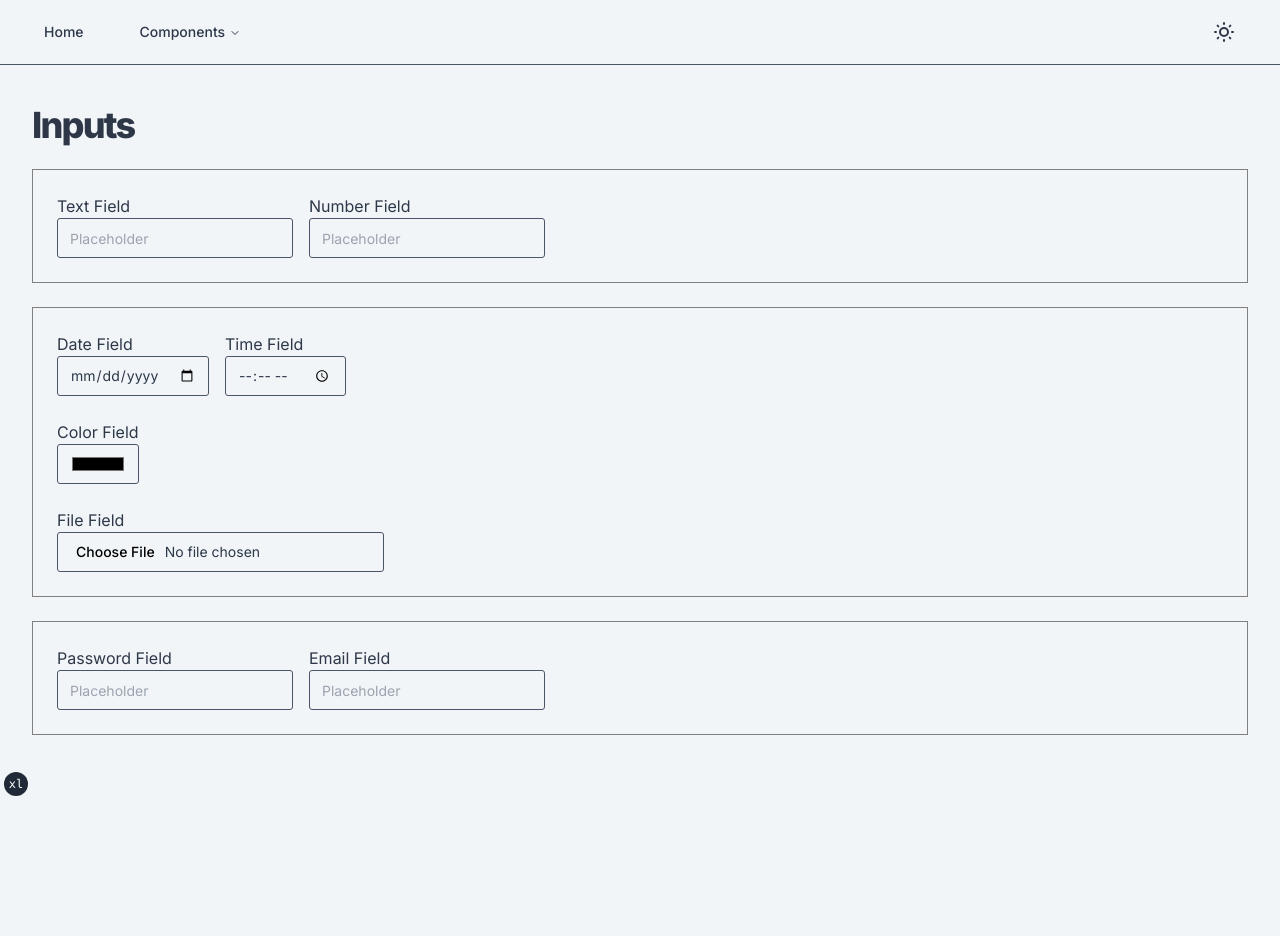
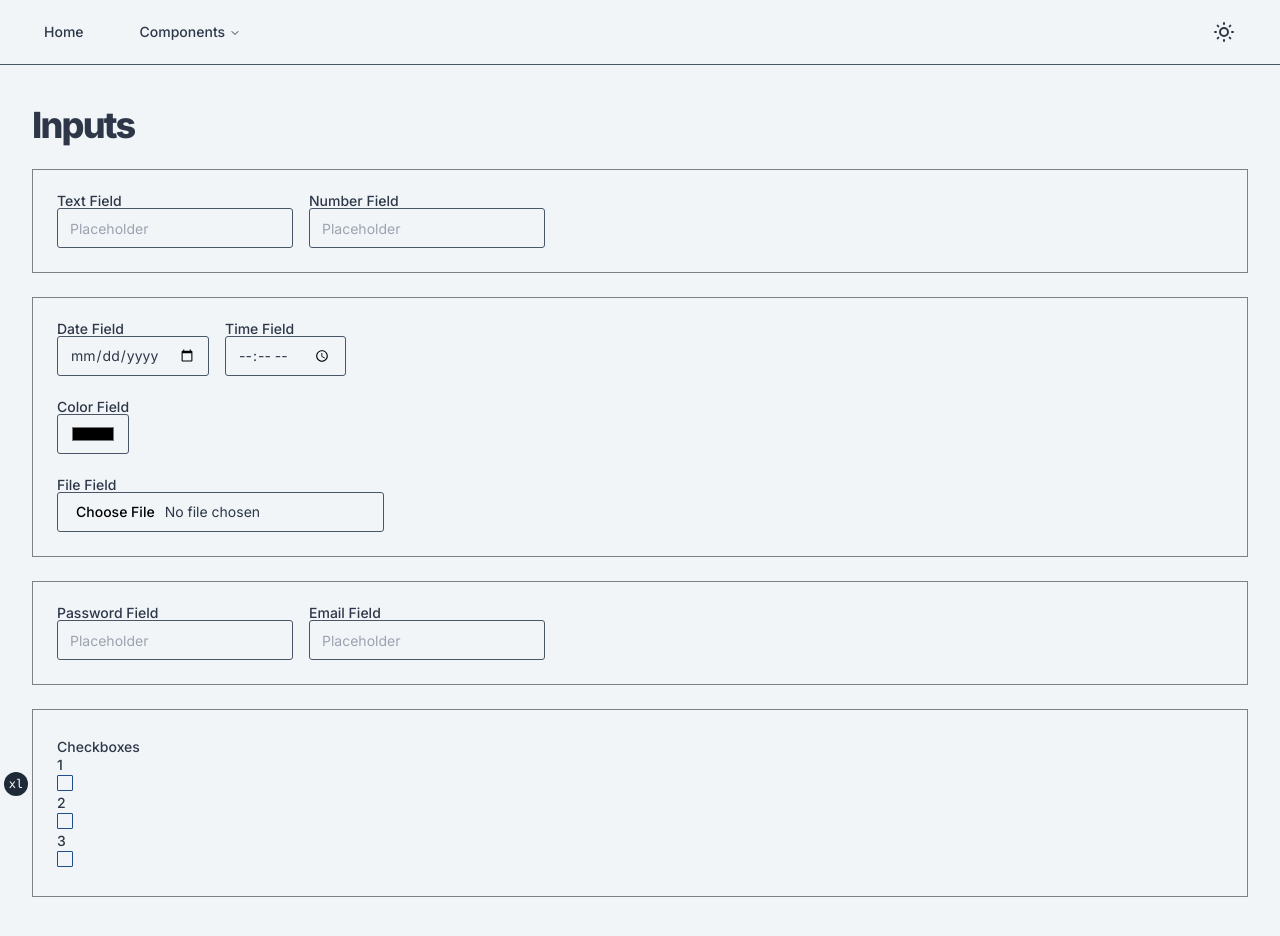
Before and after one commit to rpalermodrums/ryan-uilib, a Next.js app: page /inputs in a window 1280 px wide. Before the commit the page ends 800 px from the top, so only its background shows below. Built offline with nearby package versions, Linux system fonts and the light colour scheme.

Commit message:
add checkbox inputs

```diff
--- a/app/alerts/page.tsx
+++ b/app/alerts/page.tsx
@@ -5,7 +5,7 @@ export default function IndexPage() {
     <section className="container grid items-center gap-6 pb-8 pt-6 md:py-10">
       <div className="flex max-w-[980px] flex-col items-start gap-2">
         <h1 className="text-3xl font-extrabold leading-tight tracking-tighter md:text-4xl">
-          Buttons
+          Alerts
         </h1>
       </div>
       <div className="flex gap-4">
--- a/app/cards/page.tsx
+++ b/app/cards/page.tsx
@@ -1,4 +1,4 @@
-import { Card } from '@components/ui/card';
+import { Card, CardContent, CardDescription, CardFooter, CardHeader, CardTitle } from "@/components/ui/card"
 
 
 export default function IndexPage() {
@@ -7,16 +7,16 @@ export default function IndexPage() {
       <div className="flex max-w-[980px] flex-col items-start gap-2">
         <h1 className="text-3xl font-extrabold leading-tight tracking-tighter md:text-4xl">
           Cards
-        </h1>
+        </h1>``
       </div>
       <div className="flex gap-4">
         <Card>
-          <Card.Header>
-            <Card.Title>Card Title</Card.Title>
-            <Card.Description>Card Description</Card.Description>
-          </Card.Header>
-          <Card.Content>Card Content</Card.Content>
-          <Card.Footer>Card Footer</Card.Footer>
+          <CardHeader>
+            <CardTitle>Card Title</CardTitle>
+            <CardDescription>Card Description</CardDescription>
+          </CardHeader>
+          <CardContent>Card Content</CardContent>
+          <CardFooter>Card Footer</CardFooter>
         </Card>
       </div>
     </section>
--- a/app/inputs/page.tsx
+++ b/app/inputs/page.tsx
@@ -1,4 +1,6 @@
 import { Input } from "@/components/ui/input"
+import { Checkbox } from "@/components/ui/checkbox"
+import { Label } from "@/components/ui/label"
 
 export default function IndexPage() {
   return (
@@ -28,6 +30,14 @@ export default function IndexPage() {
         <Input label="Password Field" type="password" placeholder="Placeholder" />
         <Input label="Email Field" type="email" placeholder="Placeholder" />
       </div>
+      <div style={{ border: "1px solid grey", padding: 24 }}>
+        <Label>Checkboxes</Label>
+        <div>
+          <Checkbox label="1" />
+          <Checkbox label="2" />
+          <Checkbox label="3" />
+        </div>
+      </div>
     </section>
   )
 }
--- a/components/ui/checkbox.tsx
+++ b/components/ui/checkbox.tsx
@@ -3,13 +3,20 @@
 import * as React from "react"
 import * as CheckboxPrimitive from "@radix-ui/react-checkbox"
 import { Check } from "lucide-react"
+import { Label } from '@/components/ui/label'
 
 import { cn } from "@/lib/utils"
 
+interface WithLabelProps {
+  label: string
+}
+
 const Checkbox = React.forwardRef<
   React.ElementRef<typeof CheckboxPrimitive.Root>,
-  React.ComponentPropsWithoutRef<typeof CheckboxPrimitive.Root>
->(({ className, ...props }, ref) => (
+  React.ComponentPropsWithoutRef<typeof CheckboxPrimitive.Root> & WithLabelProps
+>(({ className, label, ...props }, ref) => (
+  <>
+    {label ? <Label className="flex flex-col">{label}</Label> : null}
     <CheckboxPrimitive.Root
       ref={ref}
       className={cn(
@@ -24,6 +31,7 @@ const Checkbox = React.forwardRef<
         <Check className="h-4 w-4" />
       </CheckboxPrimitive.Indicator>
     </CheckboxPrimitive.Root>
+  </>
 ))
 Checkbox.displayName = CheckboxPrimitive.Root.displayName
 
--- a/components/ui/input.tsx
+++ b/components/ui/input.tsx
@@ -1,6 +1,7 @@
 import * as React from "react"
 
 import { cn } from "@/lib/utils"
+import { Label } from '@/components/ui/label'
 
 export interface InputProps
   extends React.InputHTMLAttributes<HTMLInputElement> {
@@ -12,7 +13,7 @@ const Input = React.forwardRef<HTMLInputElement, InputProps>(
     return (
       <div>
         <div>
-          {label ? <label className="flex flex-col">{label}</label> : null}
+          {label ? <Label className="flex flex-col">{label}</Label> : null}
         </div>
         <div>
           <input
```
Lines whose indentation alone changed are shown as unchanged.
